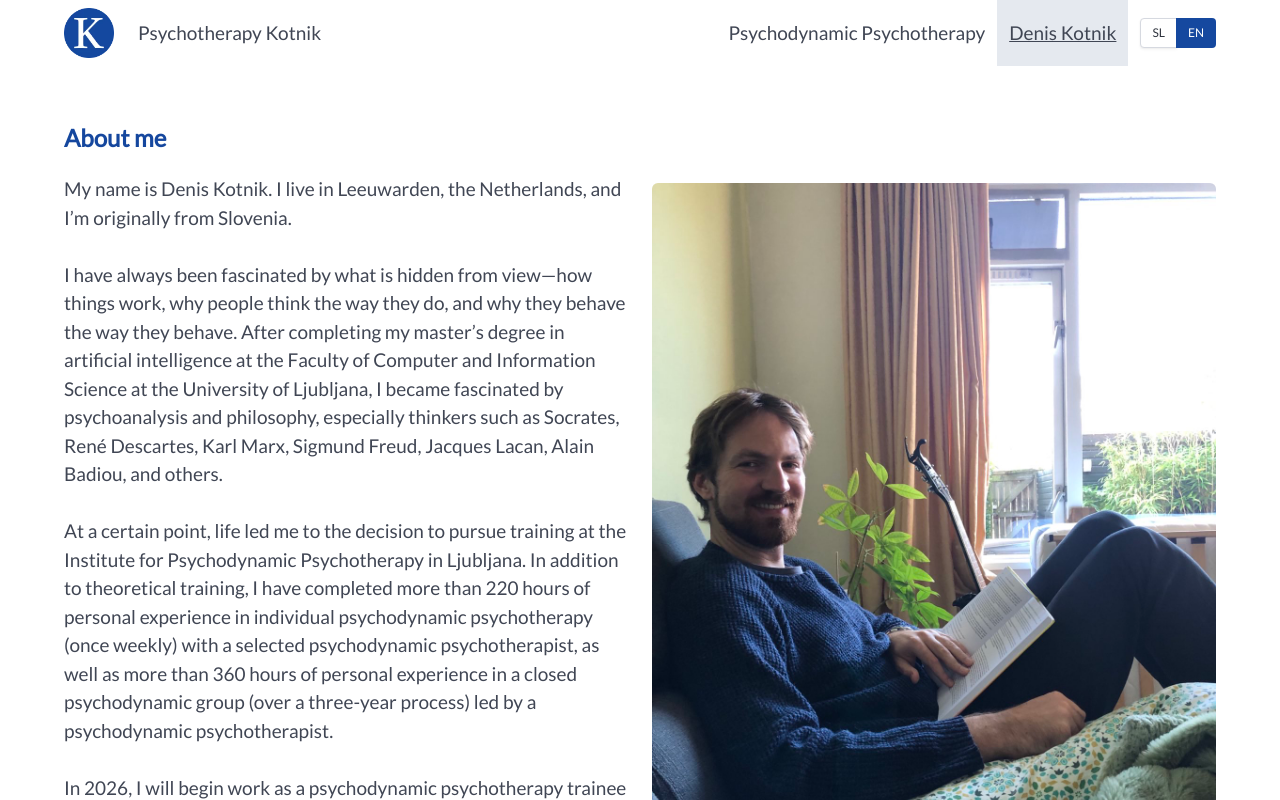
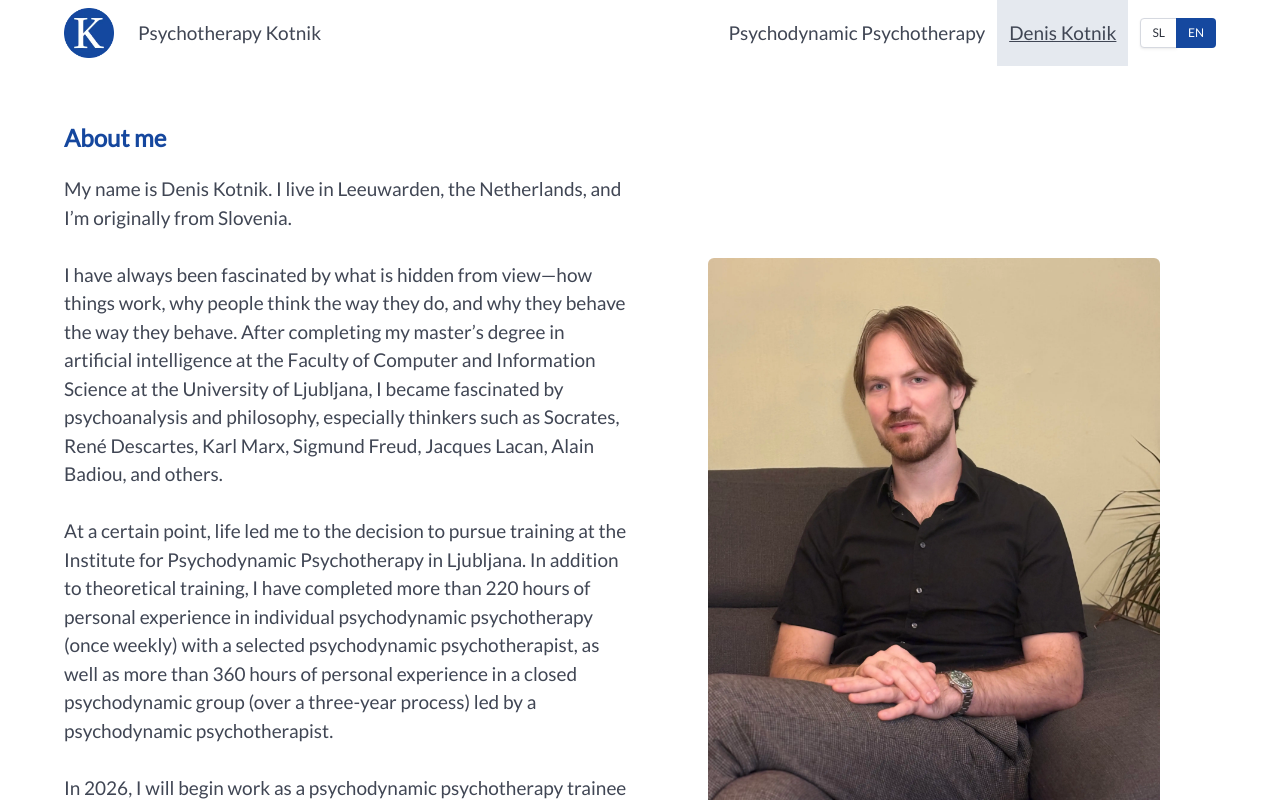
Before and after one commit to kotnikd3/psychotherapy-kotnik, a Vue app: page /denis-kotnik in a window 1280 px wide. Shown: the top 800 px of the page. Built offline with nearby package versions, Linux system fonts and the light colour scheme.

Commit message:
feat: personal photo

```diff
--- a/src/views/DenisKotnikView.vue
+++ b/src/views/DenisKotnikView.vue
@@ -6,8 +6,8 @@
                     <h3 class="title is-4 has-text-primary" v-text="t('about_me_title')"></h3>
                     <p v-html="t('about_me')"></p>
                 </div>
-                <div class="column">
-                    <img class="img-denis-kotnik" src="@/assets/images/denis_kotnik.jpg" alt="Denis_Kotnik">
+                <div class="column has-text-centered">
+                    <img class="img-denis-kotnik" src="@/assets/images/denis_kotnik_5.webp" alt="Denis_Kotnik" style="max-width: 80%;">
                 </div>
             </div>
         </div>
```
Also changed, not shown: src/assets/images/denis_kotnik_5.jpeg (added), src/assets/images/denis_kotnik_5.webp (added).
